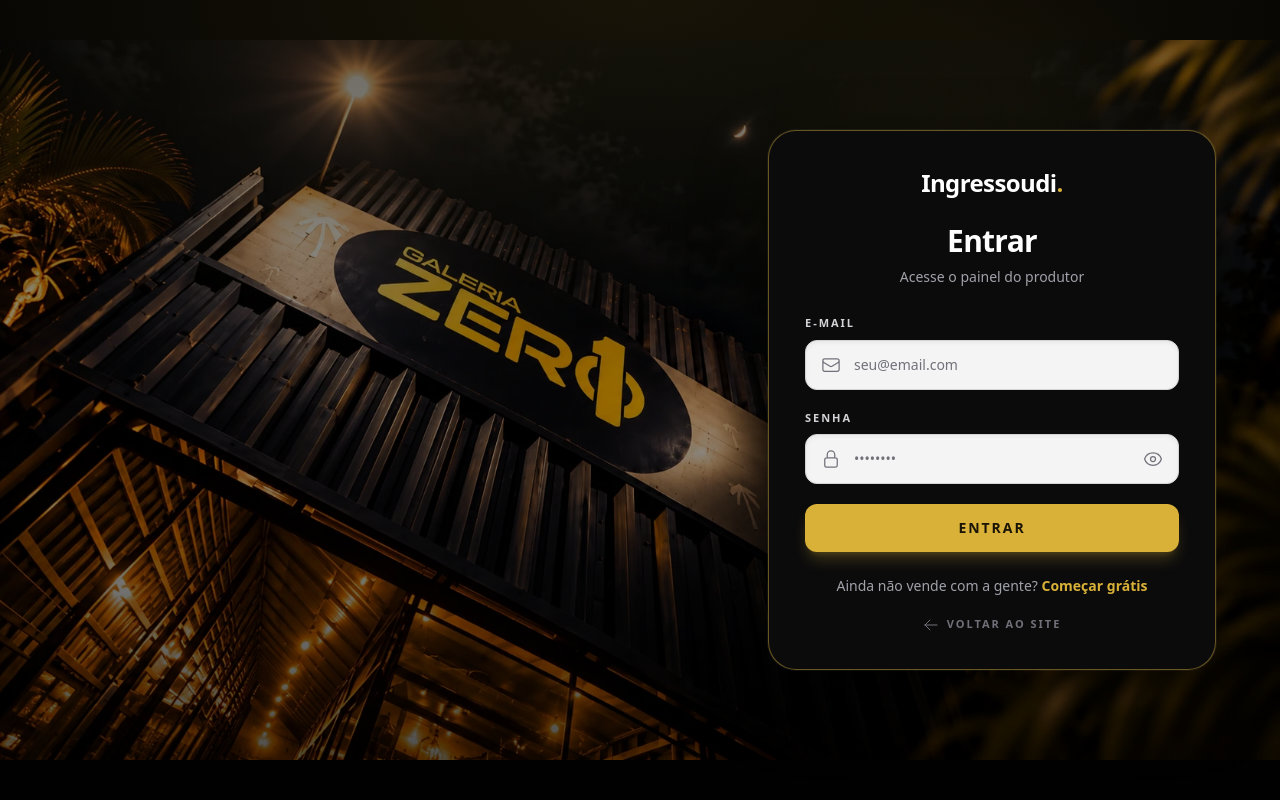
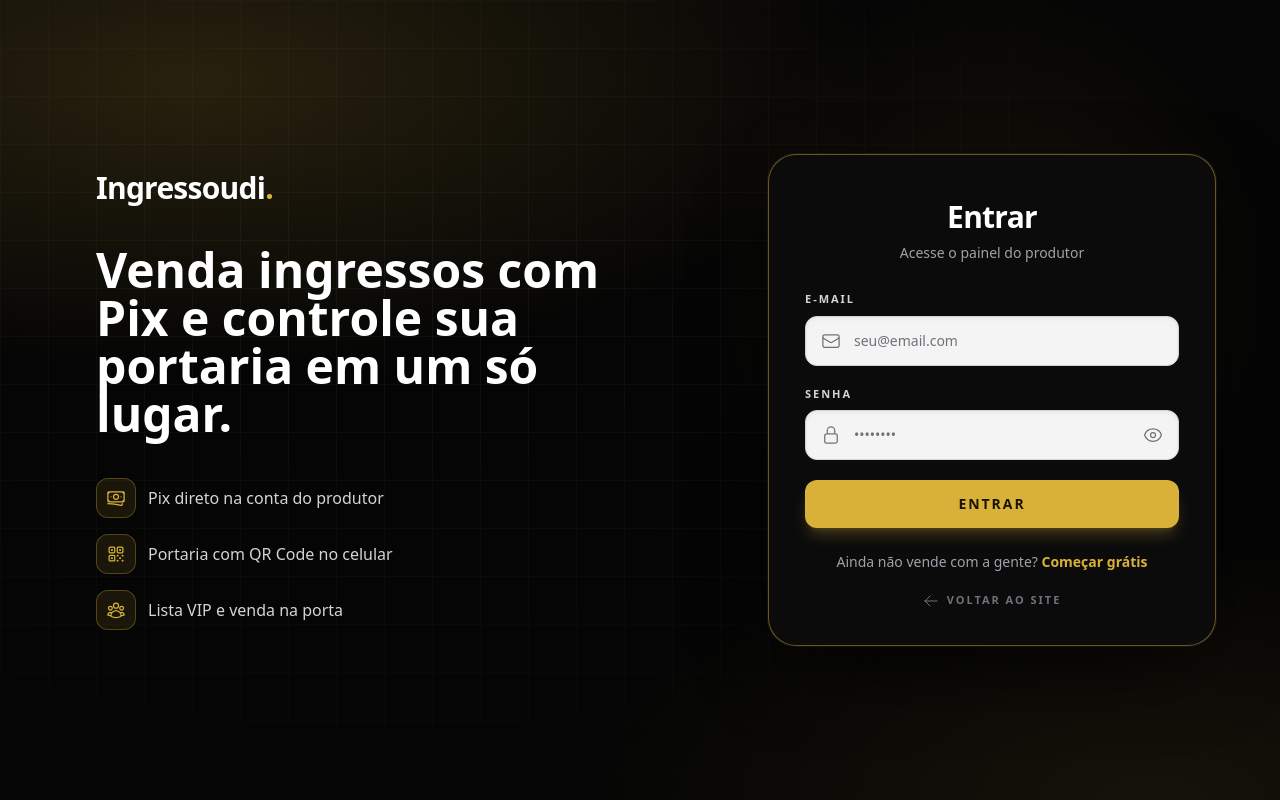
Before and after one commit to euthiagosilveira-hue/ingressoudi, a Nuxt app: page /login in a window 1280 px wide. Built offline with nearby package versions, Linux system fonts and the light colour scheme; no server answers.

Commit message:
Login com visual da plataforma (sem foto da Galeria)

```diff
--- a/app/pages/login.vue
+++ b/app/pages/login.vue
@@ -2,11 +2,14 @@
 import { computed, reactive, ref } from 'vue'
 import {
   ArrowLeftIcon,
+  BanknotesIcon,
   EnvelopeIcon,
   ExclamationTriangleIcon,
   EyeIcon,
   EyeSlashIcon,
-  LockClosedIcon
+  LockClosedIcon,
+  QrCodeIcon,
+  UserGroupIcon
 } from '@heroicons/vue/24/outline'
 
 import { AuthError, useOperatorAuth } from '~/composables/useOperatorAuth'
@@ -27,13 +30,13 @@
 const form = reactive({ email: '', senha: '' })
 const erro = ref('')
 const mostrarSenha = ref(false)
-const fotoOk = ref(true)
 
-/**
- * Foto real da fachada (public/galeria-fachada.webp — WebP otimizado).
- * Referenciada dinamicamente; ha fallback grafico se a imagem faltar.
- */
-const fotoSrc = '/galeria-fachada.webp'
+// Painel de marca da plataforma (visivel no desktop). Sem marca de casa fixa.
+const destaques = [
+  { icone: BanknotesIcon, texto: 'Pix direto na conta do produtor' },
+  { icone: QrCodeIcon, texto: 'Portaria com QR Code no celular' },
+  { icone: UserGroupIcon, texto: 'Lista VIP e venda na porta' }
+]
 
 const erroQuery = computed(() => {
   const e = route.query.erro
@@ -72,29 +75,39 @@
   <main
     class="relative flex min-h-[100dvh] w-full overflow-x-hidden bg-[#050505] text-white"
   >
-    <!-- Fotografia da fachada em tela cheia, atras do formulario -->
+    <!-- Fundo da plataforma: brilho ambar + grade sutil (sem foto de casa) -->
     <div class="absolute inset-0" aria-hidden="true">
-      <img
-        v-if="fotoOk"
-        :src="fotoSrc"
-        alt=""
-        fetchpriority="high"
-        loading="eager"
-        decoding="async"
-        class="h-full w-full object-cover object-[42%_45%] md:object-contain md:object-center"
-        @error="fotoOk = false"
+      <div
+        class="absolute inset-0 bg-[radial-gradient(90%_60%_at_15%_10%,rgba(217,177,56,0.16),transparent_60%)]"
       />
-      <!-- Overlay leve: mantem o brilho da placa e da fachada -->
-      <div class="absolute inset-0 bg-black/30" />
-      <div class="absolute inset-0 bg-gradient-to-b from-black/45 via-black/15 to-black/60" />
       <div
-        class="absolute inset-0 bg-[radial-gradient(120%_70%_at_50%_0%,rgba(217,177,56,0.10),transparent_60%)]"
+        class="absolute inset-0 bg-[radial-gradient(70%_50%_at_90%_100%,rgba(217,177,56,0.08),transparent_65%)]"
+      />
+      <div
+        class="absolute inset-0 opacity-[0.07] [background-image:linear-gradient(rgba(255,255,255,0.6)_1px,transparent_1px),linear-gradient(90deg,rgba(255,255,255,0.6)_1px,transparent_1px)] [background-size:48px_48px] [mask-image:radial-gradient(80%_70%_at_30%_40%,black,transparent)]"
       />
     </div>
 
-    <!-- Conteudo: card sobre a fotografia -->
     <div class="relative z-10 grid w-full lg:min-h-[100dvh] lg:grid-cols-[55%_45%]">
-      <div class="hidden lg:block" />
+      <!-- Painel de marca (desktop) -->
+      <div class="hidden flex-col justify-center px-16 py-16 lg:flex xl:px-24">
+        <p class="text-3xl font-bold tracking-tight text-white">
+          Ingressoudi<span class="text-[#D9B138]">.</span>
+        </p>
+        <h2 class="mt-10 max-w-lg text-4xl font-bold leading-tight text-white xl:text-5xl">
+          Venda ingressos com Pix e controle sua portaria em um só lugar.
+        </h2>
+        <ul class="mt-10 space-y-4">
+          <li v-for="item in destaques" :key="item.texto" class="flex items-center gap-3 text-zinc-300">
+            <span
+              class="flex h-10 w-10 shrink-0 items-center justify-center rounded-xl border border-[#D9B138]/30 bg-[#D9B138]/10 text-[#D9B138]"
+            >
+              <component :is="item.icone" class="h-5 w-5" />
+            </span>
+            {{ item.texto }}
+          </li>
+        </ul>
+      </div>
 
       <!-- Card -->
       <div
@@ -110,10 +123,10 @@
           class="relative w-full max-w-md rounded-[28px] border border-[#D9B138]/45 bg-[#0b0b0c]/95 p-6 shadow-[0_30px_90px_-25px_rgba(0,0,0,0.95)] ring-1 ring-white/5 backdrop-blur-md sm:p-9 lg:bg-[#0b0b0c]"
         >
           <header class="space-y-2 text-center">
-            <p class="text-2xl font-bold tracking-tight text-white">
+            <p class="text-2xl font-bold tracking-tight text-white lg:hidden">
               Ingressoudi<span class="text-[#D9B138]">.</span>
             </p>
-            <h1 class="pt-4 text-3xl font-bold tracking-tight text-white">Entrar</h1>
+            <h1 class="pt-4 text-3xl lg:pt-0 font-bold tracking-tight text-white">Entrar</h1>
             <p class="text-sm text-zinc-400">Acesse o painel do produtor</p>
           </header>
 
```
Also changed, not shown: public/galeria-fachada.webp (deleted), 1 other file (tests, documents, lock files or other folders).
